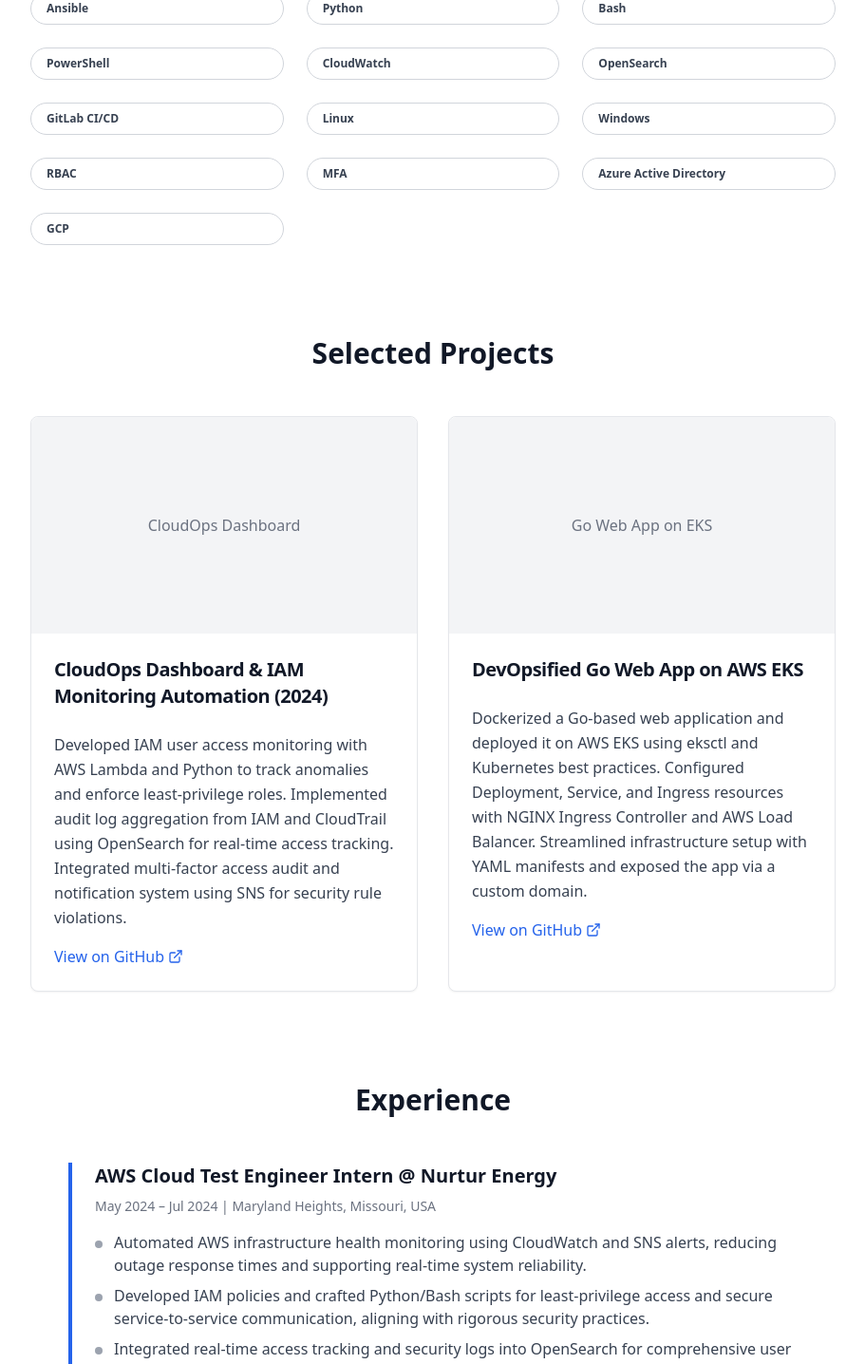
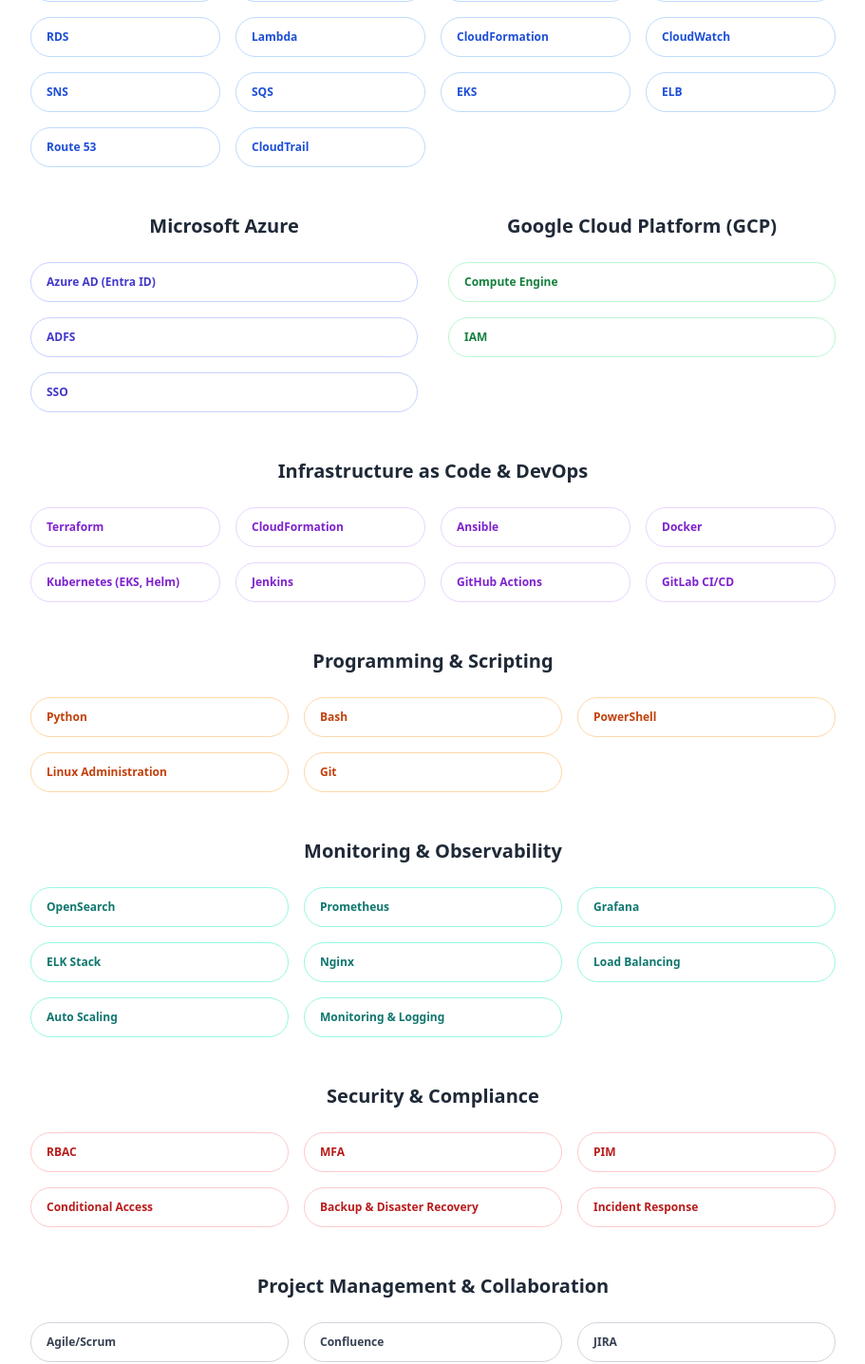
Before and after one commit to Saketh2406/swiss-folio-canvas, a React (Vite) app: page / in a window 1280 px wide. Shown: the part 1080-2516 px from the top of the page at 95% size, without its empty margins (184-1095 px from the left). Built offline with nearby package versions, Linux system fonts and the light colour scheme.

Commit message:
feat: Improve home page layout and skills section
- Added more white space to the home page.
- Updated the skills section with a comprehensive list of technologies.

```diff
--- a/src/pages/Index.tsx
+++ b/src/pages/Index.tsx
@@ -6,7 +6,7 @@ import { Input } from "@/components/ui/input";
 import { Textarea } from "@/components/ui/textarea";
 import { Badge } from "@/components/ui/badge";
 import { useToast } from "@/hooks/use-toast";
-import { Github, Mail, ExternalLink } from "lucide-react";
+import { Github, Mail, ExternalLink, Award, Users, Code2 } from "lucide-react";
 
 const Index = () => {
   const [activeSection, setActiveSection] = useState('hero');
@@ -99,10 +99,76 @@ const Index = () => {
            formData.message.trim().length >= 10;
   };
 
-  const skills = [
-    'AWS', 'Terraform', 'Jenkins', 'GitHub Actions', 'Docker', 'Kubernetes',
-    'Ansible', 'Python', 'Bash', 'PowerShell', 'CloudWatch', 'OpenSearch',
-    'GitLab CI/CD', 'Linux', 'Windows', 'RBAC', 'MFA', 'Azure Active Directory', 'GCP'
+  const awsSkills = [
+    'IAM', 'EC2', 'S3', 'VPC', 'RDS', 'Lambda', 'CloudFormation', 'CloudWatch',
+    'SNS', 'SQS', 'EKS', 'ELB', 'Route 53', 'CloudTrail'
+  ];
+
+  const azureSkills = [
+    'Azure AD (Entra ID)', 'ADFS', 'SSO'
+  ];
+
+  const gcpSkills = [
+    'Compute Engine', 'IAM'
+  ];
+
+  const iacDevOpsSkills = [
+    'Terraform', 'CloudFormation', 'Ansible', 'Docker', 'Kubernetes (EKS, Helm)',
+    'Jenkins', 'GitHub Actions', 'GitLab CI/CD'
+  ];
+
+  const programmingSkills = [
+    'Python', 'Bash', 'PowerShell', 'Linux Administration', 'Git'
+  ];
+
+  const monitoringSkills = [
+    'OpenSearch', 'Prometheus', 'Grafana', 'ELK Stack', 'Nginx', 'Load Balancing',
+    'Auto Scaling', 'Monitoring & Logging'
+  ];
+
+  const securitySkills = [
+    'RBAC', 'MFA', 'PIM', 'Conditional Access', 'Backup & Disaster Recovery',
+    'Incident Response'
+  ];
+
+  const managementSkills = [
+    'Agile/Scrum', 'Confluence', 'JIRA', 'ServiceNow'
+  ];
+
+  const certifications = [
+    {
+      name: "AWS Solutions Architect Associate",
+      status: "In Progress",
+      description: "Comprehensive AWS cloud architecture and best practices"
+    },
+    {
+      name: "Certified Kubernetes Administrator (CKA)",
+      status: "Planned",
+      description: "Container orchestration and cluster management"
+    },
+    {
+      name: "HashiCorp Terraform Associate",
+      status: "Planned",
+      description: "Infrastructure as Code fundamentals"
+    }
+  ];
+
+  const achievements = [
+    {
+      icon: <Award className="w-8 h-8" />,
+      title: "Cost Optimization Initiative",
+      description: "Reduced AWS infrastructure costs by 35% through resource optimization and right-sizing"
+    },
+    {
+      icon: <Users className="w-8 h-8" />,
+      title: "Team Collaboration",
+      description: "Led cross-functional teams in implementing DevOps best practices across multiple projects"
+    },
+    {
+      icon: <Code2 className="w-8 h-8" />,
+      title: "Automation Excellence",
+      description: "Automated 90% of manual deployment processes, reducing deployment time from hours to minutes"
+    }
   ];
 
   return (
@@ -189,17 +255,182 @@ const Index = () => {
         </section>
 
         {/* Skills Section */}
-        <section id="skills" className="py-12">
-          <h2 className="text-3xl font-semibold text-gray-900 mb-12 text-center">Skills & Expertise</h2>
-          <div className="grid grid-cols-2 sm:grid-cols-3 gap-6 max-w-4xl mx-auto">
-            {skills.map((skill) => (
+        <section id="skills" className="py-16">
+          <h2 className="text-3xl font-semibold text-gray-900 mb-16 text-center">Skills & Expertise</h2>
+
+          <div className="space-y-12">
+            {/* AWS Skills */}
+            <div className="space-y-6">
+              <h3 className="text-xl font-semibold text-gray-800 text-center">Amazon Web Services (AWS)</h3>
+              <div className="grid grid-cols-2 sm:grid-cols-3 md:grid-cols-4 gap-4">
+                {awsSkills.map((skill) => (
                   <Badge
                     key={skill}
                     variant="outline"
-                className="py-2 px-4 text-center border-gray-300 text-gray-700 hover:bg-gray-100 transition-all duration-200 cursor-default"
+                    className="py-3 px-4 text-center border-blue-200 text-blue-700 hover:bg-blue-50 transition-all duration-200 cursor-default"
                   >
                     {skill}
                   </Badge>
+                ))}
+              </div>
+            </div>
+
+            {/* Azure & GCP */}
+            <div className="grid grid-cols-1 md:grid-cols-2 gap-8">
+              <div className="space-y-6">
+                <h3 className="text-xl font-semibold text-gray-800 text-center">Microsoft Azure</h3>
+                <div className="grid grid-cols-1 gap-4">
+                  {azureSkills.map((skill) => (
+                    <Badge
+                      key={skill}
+                      variant="outline"
+                      className="py-3 px-4 text-center border-indigo-200 text-indigo-700 hover:bg-indigo-50 transition-all duration-200 cursor-default"
+                    >
+                      {skill}
+                    </Badge>
+                  ))}
+                </div>
+              </div>
+              <div className="space-y-6">
+                <h3 className="text-xl font-semibold text-gray-800 text-center">Google Cloud Platform (GCP)</h3>
+                <div className="grid grid-cols-1 gap-4">
+                  {gcpSkills.map((skill) => (
+                    <Badge
+                      key={skill}
+                      variant="outline"
+                      className="py-3 px-4 text-center border-green-200 text-green-700 hover:bg-green-50 transition-all duration-200 cursor-default"
+                    >
+                      {skill}
+                    </Badge>
+                  ))}
+                </div>
+              </div>
+            </div>
+
+            {/* Infrastructure & DevOps */}
+            <div className="space-y-6">
+              <h3 className="text-xl font-semibold text-gray-800 text-center">Infrastructure as Code & DevOps</h3>
+              <div className="grid grid-cols-2 sm:grid-cols-3 md:grid-cols-4 gap-4">
+                {iacDevOpsSkills.map((skill) => (
+                  <Badge
+                    key={skill}
+                    variant="outline"
+                    className="py-3 px-4 text-center border-purple-200 text-purple-700 hover:bg-purple-50 transition-all duration-200 cursor-default"
+                  >
+                    {skill}
+                  </Badge>
+                ))}
+              </div>
+            </div>
+
+            {/* Programming & Scripting */}
+            <div className="space-y-6">
+              <h3 className="text-xl font-semibold text-gray-800 text-center">Programming & Scripting</h3>
+              <div className="grid grid-cols-2 sm:grid-cols-3 gap-4">
+                {programmingSkills.map((skill) => (
+                  <Badge
+                    key={skill}
+                    variant="outline"
+                    className="py-3 px-4 text-center border-orange-200 text-orange-700 hover:bg-orange-50 transition-all duration-200 cursor-default"
+                  >
+                    {skill}
+                  </Badge>
+                ))}
+              </div>
+            </div>
+
+            {/* Monitoring & Observability */}
+            <div className="space-y-6">
+              <h3 className="text-xl font-semibold text-gray-800 text-center">Monitoring & Observability</h3>
+              <div className="grid grid-cols-2 sm:grid-cols-3 gap-4">
+                {monitoringSkills.map((skill) => (
+                  <Badge
+                    key={skill}
+                    variant="outline"
+                    className="py-3 px-4 text-center border-teal-200 text-teal-700 hover:bg-teal-50 transition-all duration-200 cursor-default"
+                  >
+                    {skill}
+                  </Badge>
+                ))}
+              </div>
+            </div>
+
+            {/* Security & Compliance */}
+            <div className="space-y-6">
+              <h3 className="text-xl font-semibold text-gray-800 text-center">Security & Compliance</h3>
+              <div className="grid grid-cols-2 sm:grid-cols-3 gap-4">
+                {securitySkills.map((skill) => (
+                  <Badge
+                    key={skill}
+                    variant="outline"
+                    className="py-3 px-4 text-center border-red-200 text-red-700 hover:bg-red-50 transition-all duration-200 cursor-default"
+                  >
+                    {skill}
+                  </Badge>
+                ))}
+              </div>
+            </div>
+
+            {/* Project Management */}
+            <div className="space-y-6">
+              <h3 className="text-xl font-semibold text-gray-800 text-center">Project Management & Collaboration</h3>
+              <div className="grid grid-cols-2 sm:grid-cols-3 gap-4">
+                {managementSkills.map((skill) => (
+                  <Badge
+                    key={skill}
+                    variant="outline"
+                    className="py-3 px-4 text-center border-gray-300 text-gray-700 hover:bg-gray-100 transition-all duration-200 cursor-default"
+                  >
+                    {skill}
+                  </Badge>
+                ))}
+              </div>
+            </div>
+          </div>
+        </section>
+
+        {/* Certifications Section */}
+        <section id="certifications" className="py-16">
+          <h2 className="text-3xl font-semibold text-gray-900 mb-12 text-center">Certifications & Learning Path</h2>
+          <div className="grid grid-cols-1 md:grid-cols-3 gap-8">
+            {certifications.map((cert, index) => (
+              <Card key={index} className="hover:shadow-lg transition-shadow duration-200 border-gray-200">
+                <CardHeader className="text-center pb-4">
+                  <div className="w-16 h-16 bg-blue-100 rounded-full flex items-center justify-center mx-auto mb-4">
+                    <Award className="w-8 h-8 text-blue-600" />
+                  </div>
+                  <CardTitle className="text-lg font-semibold text-gray-900">{cert.name}</CardTitle>
+                  <Badge
+                    variant={cert.status === 'In Progress' ? 'default' : 'outline'}
+                    className="mx-auto mt-2"
+                  >
+                    {cert.status}
+                  </Badge>
+                </CardHeader>
+                <CardContent>
+                  <p className="text-gray-700 text-sm text-center leading-relaxed">{cert.description}</p>
+                </CardContent>
+              </Card>
+            ))}
+          </div>
+        </section>
+
+        {/* Achievements Section */}
+        <section id="achievements" className="py-16">
+          <h2 className="text-3xl font-semibold text-gray-900 mb-12 text-center">Key Achievements</h2>
+          <div className="grid grid-cols-1 md:grid-cols-3 gap-8">
+            {achievements.map((achievement, index) => (
+              <Card key={index} className="hover:shadow-lg transition-shadow duration-200 border-gray-200 text-center">
+                <CardHeader>
+                  <div className="w-16 h-16 bg-green-100 rounded-full flex items-center justify-center mx-auto mb-4 text-green-600">
+                    {achievement.icon}
+                  </div>
+                  <CardTitle className="text-lg font-semibold text-gray-900">{achievement.title}</CardTitle>
+                </CardHeader>
+                <CardContent>
+                  <p className="text-gray-700 leading-relaxed">{achievement.description}</p>
+                </CardContent>
+              </Card>
             ))}
           </div>
         </section>
```
Lines whose indentation alone changed are shown as unchanged.
